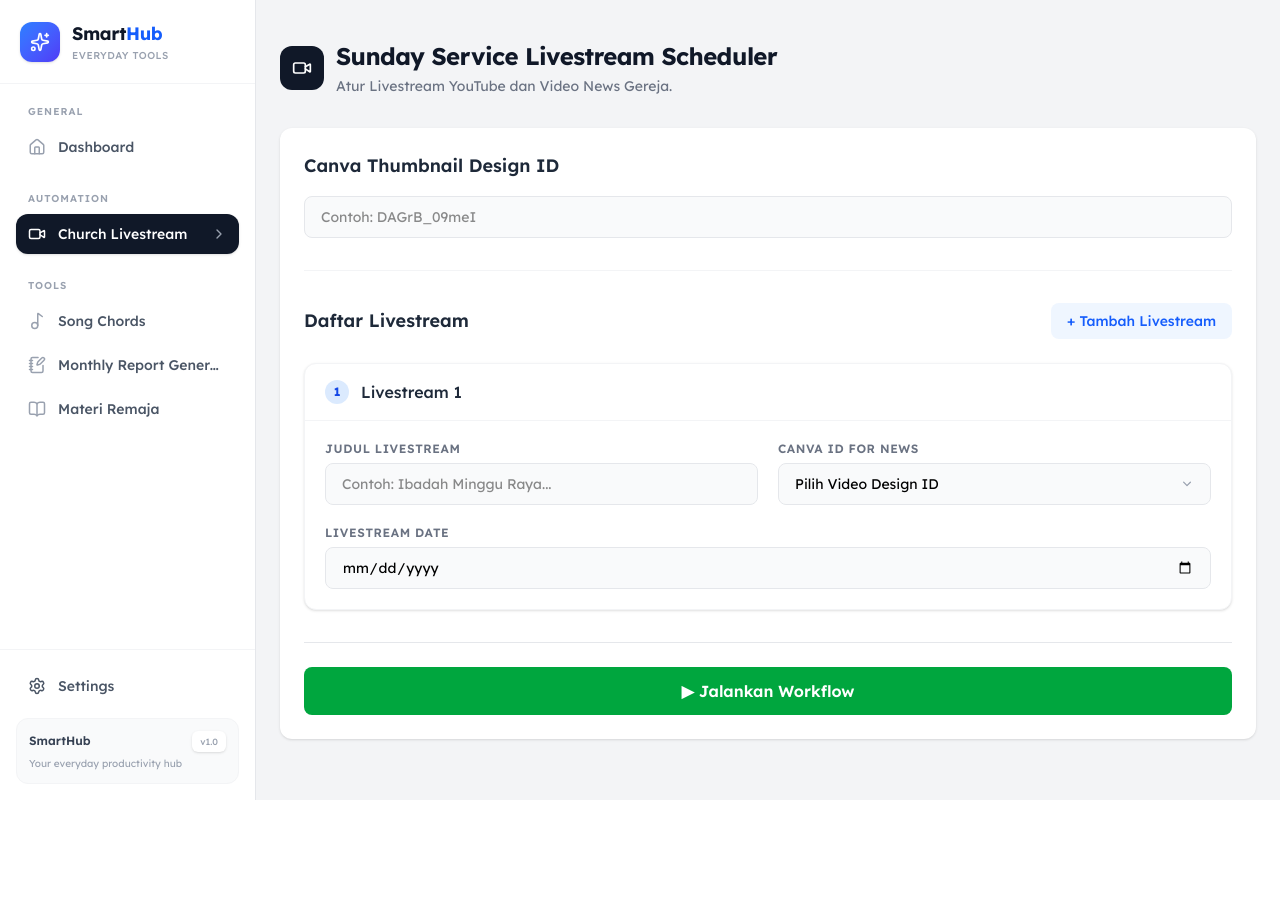
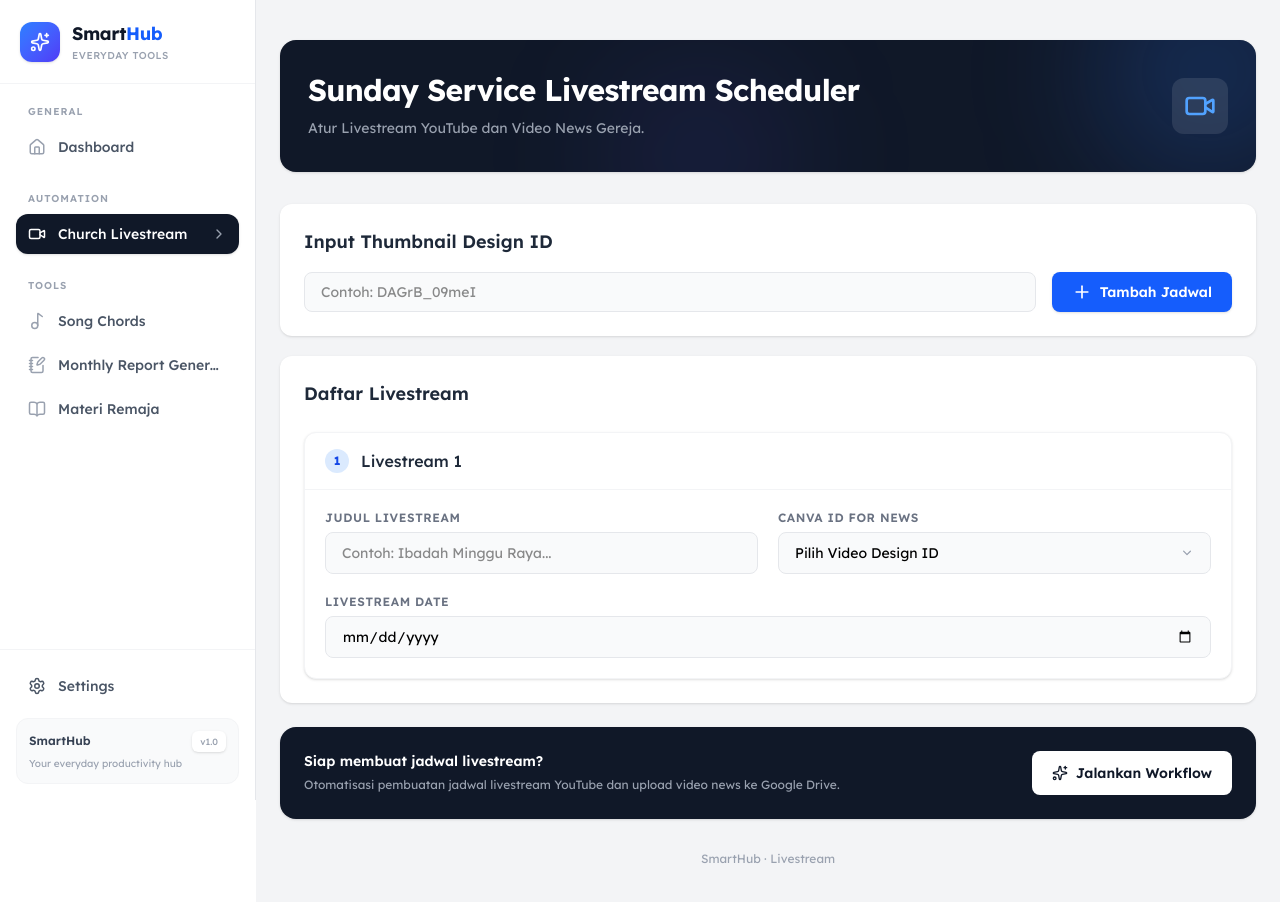
Before and after one commit to 4CeL/SmartHub, a Next.js app: page /livestream in a window 1280 px wide. Shown: the top 902 px of the page. Before the commit the page ends 800 px from the top, so only its background shows below. Built offline with nearby package versions, Linux system fonts and the light colour scheme.

Commit message:
Perubahan design pada semua halaman

```diff
--- a/app/lib/tools.js
+++ b/app/lib/tools.js
@@ -37,17 +37,6 @@ export const tools = [
     icon: NotebookPen,
     available: true,
   },
-
-  {
-    name: "PDF Tools",
-    description:
-      "Berbagai tools untuk membantu proses pengolahan dokumen PDF.",
-    href: "#",
-    category: "Utilities",
-    icon: Wrench,
-    available: false,
-  },
-
   {
     name: "Materi Remaja",
     description:
@@ -57,14 +46,4 @@ export const tools = [
     icon: BookOpen,
     available: true,
   },
-
-  {
-    name: "Automation",
-    description:
-      "Kumpulan workflow untuk membantu mengotomatisasi pekerjaan.",
-    href: "#",
-    category: "Automation",
-    icon: Zap,
-    available: false,
-  },
 ];
--- a/app/livestream/page.js
+++ b/app/livestream/page.js
@@ -1,7 +1,7 @@
 "use client";
 
 import { useState } from "react";
-import { Video } from "lucide-react";
+import { Video, Sparkles } from "lucide-react";
 
 export default function Home() {
   const [thumbnailDesignId, setThumbnailDesignId] = useState("");
@@ -347,43 +347,71 @@ export default function Home() {
         {/* ==================================================
             HEADER
         ================================================== */}
+        <section className="relative mb-8 overflow-hidden rounded-2xl bg-gray-900 px-7 py-8 shadow-sm">
 
-        <section className="mb-8">
-          <div className="flex items-center gap-3">
-            <div className="flex h-11 w-11 items-center justify-center rounded-xl bg-gray-900 dark:bg-white">
-              <Video className="h-5 w-5 text-white dark:text-gray-900" />
-            </div>
+          {/* Decorative background */}
 
+          <div className="pointer-events-none absolute -right-16 -top-20 h-56 w-56 rounded-full bg-blue-500/20 blur-3xl" />
+          <div className="pointer-events-none absolute -bottom-20 left-1/3 h-48 w-48 rounded-full bg-indigo-500/10 blur-3xl" />
+          <div className="relative">
+            <div className="flex items-center justify-between">
               <div>
-              <h1 className="text-2xl font-bold tracking-tight text-gray-900 dark:text-white">
+                <h1 className="text-2xl font-bold tracking-tight text-white sm:text-3xl">
                   Sunday Service Livestream Scheduler
                 </h1>
-
-              <p className="mt-1 text-sm text-gray-500 dark:text-gray-400">
+                <p className="mt-2 max-w-2xl text-sm leading-6 text-gray-400">
                   Atur Livestream YouTube dan Video News Gereja.
                 </p>
+              </div>
+              <div className="flex h-14 w-14 items-center justify-center rounded-xl bg-white/10">
+                <Video className="h-8 w-8 text-blue-400" />
+              </div>
             </div>
           </div>
         </section>
 
-        {/* Main Card */}
-        <div className="rounded-xl bg-white p-6 shadow-sm dark:bg-neutral-900 transition-colors">
-
+        {/* ==================================================
+            Card 1 Untuk Thumbnail Id & Add Button
+        ================================================== */}
         {/* Thumbnail Design */}
-        <div className="mb-8 border-b border-gray-100 pb-8 dark:border-neutral-800">
+        <div className="mb-5 rounded-xl bg-white p-6 shadow-sm dark:bg-neutral-900 transition-colors">
             <h2 className="mb-4 text-lg font-semibold text-gray-800 dark:text-white">
-            Canva Thumbnail Design ID
+            Input Thumbnail Design ID
             </h2>
-
+            <div className="flex items-center gap-2">
               <input
               type="text"
               id="thumbnailDesign"
               value={thumbnailDesignId}
               onChange={(e) => setThumbnailDesignId(e.target.value)}
-            className="w-full rounded-lg border border-gray-200 bg-gray-50 px-4 py-2.5 text-sm outline-none transition focus:border-blue-500 focus:bg-white focus:ring-4 focus:ring-blue-500/10 dark:border-neutral-700 dark:bg-neutral-800 dark:text-white dark:focus:bg-neutral-800"
+              className="h-10 w-full rounded-lg border border-gray-200 bg-gray-50 px-4 text-sm outline-none transition focus:border-blue-500 focus:bg-white focus:ring-4 focus:ring-blue-500/10 dark:border-neutral-700 dark:bg-neutral-800 dark:text-white dark:focus:bg-neutral-800"
               placeholder="Contoh: DAGrB_09meI"
               />
+              <button
+                type="button"
+                onClick={addLivestream}
+                className="ml-2 inline-flex h-10 shrink-0 items-center gap-2 whitespace-nowrap rounded-lg bg-blue-600 px-5 text-sm font-semibold text-white shadow-sm transition hover:bg-blue-700 active:scale-[0.98] dark:bg-blue-600 dark:hover:bg-blue-700"
+              >
+                <svg
+                  xmlns="http://www.w3.org/2000/svg"
+                  className="h-5 w-5"
+                  viewBox="0 0 24 24"
+                  fill="none"
+                  stroke="currentColor"
+                  strokeWidth="2"
+                  strokeLinecap="round"
+                  strokeLinejoin="round"
+                >
+                  <path d="M12 5v14" />
+                  <path d="M5 12h14" />
+                </svg>
+                Tambah Jadwal
+              </button>
             </div>
+        </div>
+
+        {/* Main Card */}
+        <div className="rounded-xl bg-white p-6 shadow-sm dark:bg-neutral-900 transition-colors">
 
         {/* Livestreams List */}
         <div className="space-y-6">
@@ -391,13 +419,6 @@ export default function Home() {
             <h2 className="text-lg font-semibold text-gray-800 dark:text-white">
                 Daftar Livestream
             </h2>
-            <button
-                type="button"
-                onClick={addLivestream}
-                className="flex items-center gap-2 rounded-lg bg-blue-50 px-4 py-2 text-sm font-medium text-blue-600 transition hover:bg-blue-100 active:bg-blue-200 dark:bg-blue-900/30 dark:text-blue-400 dark:hover:bg-blue-900/50"
-            >
-                + Tambah Livestream
-            </button>
             </div>
 
             {/* List */}
@@ -559,39 +580,55 @@ export default function Home() {
 
         {/* Error */}
         {error && (
-            <div className="mt-6 rounded-lg border border-red-200 bg-red-50 p-4 text-sm text-red-700">
+            <div className="mt-6 rounded-xl border border-red-200 bg-red-50 px-5 py-4 text-sm font-medium text-red-700 dark:border-red-900/50 dark:bg-red-900/10 dark:text-red-400">
             <strong>Error:</strong> {error}
             </div>
         )}
 
         {/* Success */}
         {message && !error && (
-            <div className="mt-6 rounded-lg border border-green-200 bg-green-50 p-4 text-sm text-green-700">
+            <div className="mt-6 rounded-xl border border-green-200 bg-green-50 px-5 py-4 text-sm font-medium text-green-700 dark:border-green-900/50 dark:bg-green-900/10 dark:text-green-400">
             <strong>Berhasil:</strong> {message}
             </div>
         )}
 
-        {/* Submit */}
-        <div className="mt-8 border-t border-gray-200 pt-6">
+        </div>
 
+        {/* ==================================================
+            GENERATE / JALANKAN WORKFLOW
+        ================================================== */}
+        <section className="mt-6 rounded-2xl bg-gray-900 p-6 shadow-sm dark:bg-gray-100  transition-colors">
+          <div className="flex flex-col gap-5 sm:flex-row sm:items-center sm:justify-between">
+            <div>
+              <div className="flex items-center gap-2">
+                <h2 className="text-sm font-semibold text-white dark:text-gray-900">
+                  Siap membuat jadwal livestream?
+                </h2>
+              </div>
+              <p className="mt-1 text-xs leading-5 text-gray-400 dark:text-gray-500">
+                Otomatisasi pembuatan jadwal livestream YouTube dan upload video news ke Google Drive.
+              </p>
+            </div>
             <button
               type="button"
               onClick={handleSubmit}
               disabled={loading}
-            className={`w-full rounded-lg px-5 py-3 font-semibold text-white transition ${
-                loading
-                ? "cursor-not-allowed bg-gray-400"
-                : "bg-green-600 hover:bg-green-700"
-            }`}
+              className="inline-flex items-center justify-center gap-2 rounded-lg bg-white px-5 py-3 text-sm font-semibold text-gray-900 transition hover:bg-gray-100 disabled:cursor-not-allowed disabled:opacity-60 dark:bg-gray-900 dark:text-white dark:hover:bg-gray-800"
             >
-            {loading
-                ? "⏳ Menjalankan Workflow..."
-                : "▶ Jalankan Workflow"}
+              {loading ? (
+                <>
+                  <span className="h-4 w-4 animate-spin rounded-full border-2 border-gray-300 border-t-gray-900 dark:border-neutral-600 dark:border-t-white" />
+                  Menjalankan Workflow...
+                </>
+              ) : (
+                <>
+                  <Sparkles className="h-4 w-4" />
+                  Jalankan Workflow
+                </>
+              )}
             </button>
-
           </div>
-
-        </div>
+        </section>
 
         {/* Result */}
         {result.length > 0 && (
@@ -643,6 +680,18 @@ export default function Home() {
         </div>
         )}
 
+        {/* ==================================================
+            FOOTER
+        ================================================== */}
+
+        <div className="py-8 text-center">
+
+          <p className="text-xs text-gray-400">
+            SmartHub · Livestream
+          </p>
+
+        </div>
+
         {/* Payload Preview */}
         {/* <div className="mt-8 rounded-xl bg-gray-900 p-6 shadow-sm">
 
```
Also changed, not shown: app/internship-report/page.js (+74 -67 lines), app/materi-persekutuan-remaja/page.js (+30 -22 lines), app/song-chords/page.js (+57 -57 lines). Lines whose indentation alone changed are shown as unchanged.
